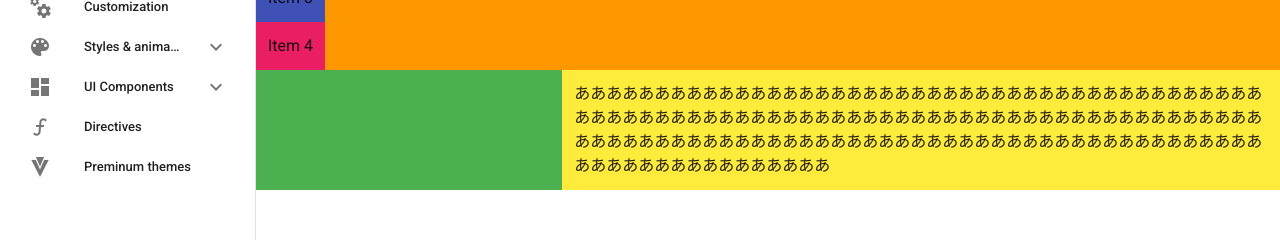
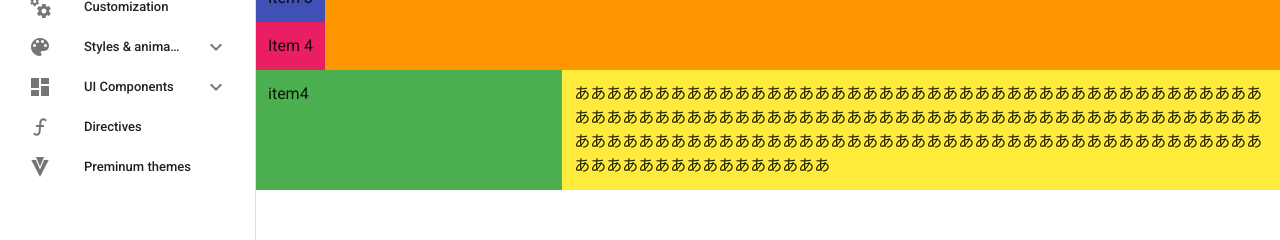
Before and after one commit to omatsu0/vuetify, a Vue app: page /github-issue-board in a window 1280 px wide. Shown: the part 186-426 px from the top of the page. Built offline with nearby package versions, Linux system fonts and the light colour scheme.

Commit message:
visibilityを消した

```diff
--- a/src/views/github-issue-board.vue
+++ b/src/views/github-issue-board.vue
@@ -18,7 +18,7 @@
         <v-col class="item red"></v-col>
       </v-row> -->
     <v-row class="ma-0 row-con">
-      <v-col class="green"><span class="hidden">Item 4</span></v-col>
+      <v-col class="green">item4</v-col>
     </v-row>
       <v-row class="container5 ma-0">
         <v-col cols="12" class="yellow">あああああああああああああああああああああああああああああああああああああああああああああああああああああああああああああああああああああああああああああああああああああああああああああああああああああああああああああああああああああああああああああああああああああああああああああああああ</v-col>
@@ -69,9 +69,9 @@
   background-color: green;
   white-space: nowrap;
 }
-.hidden{
+/* .hidden{
   visibility:hidden;
-}
+} */
 .row-con{
   width:1000px;
 }
```
